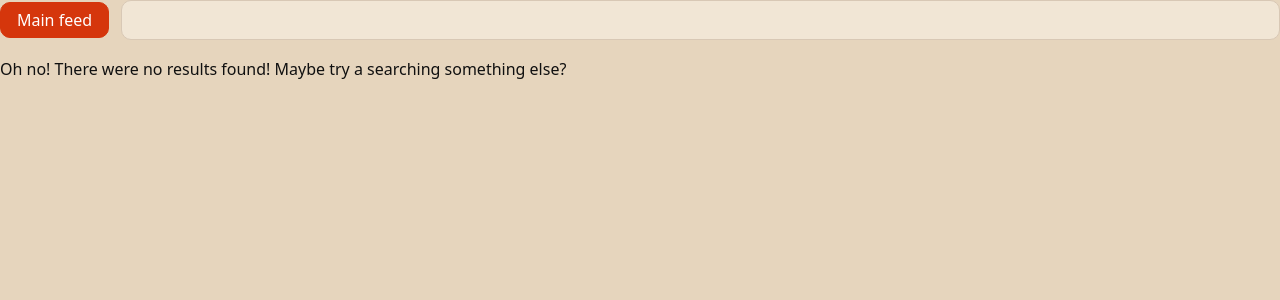
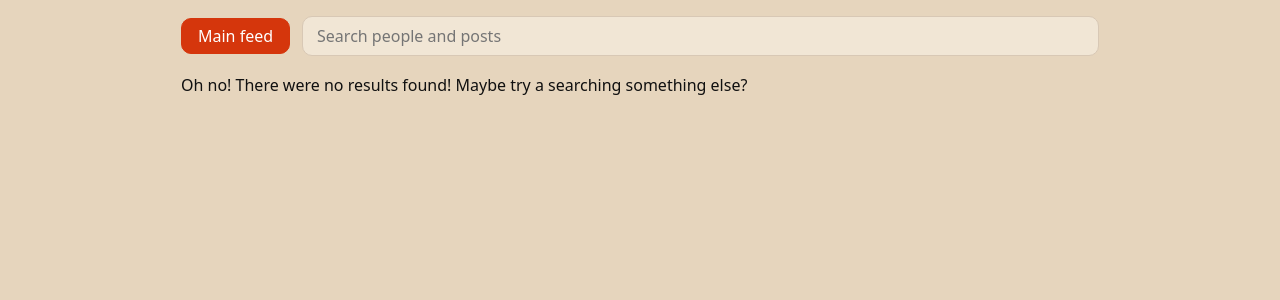
Before and after one commit to CSCI-5117-F26/developing-the-interactive-web-project-1-group-9, a Flask app: template src/developing_the_interactive_web_project_1_group_9/templates/search.html in a window 1280 px wide. Shown: the top 300 px of the page. Run offline with Flask 3, Linux system fonts and the light colour scheme; the template is opened without the code that fills it, so the values that code supplies are empty; some libraries are stand-ins or nearby versions.

Commit message:
Add files via upload

```diff
--- a/src/developing_the_interactive_web_project_1_group_9/templates/search.html
+++ b/src/developing_the_interactive_web_project_1_group_9/templates/search.html
@@ -3,18 +3,19 @@
 {% block title %}Search{% endblock %}
 
 {% block content %}
-<main>
-<div class="search-page">
+
+<div class="page feed">
     <!-- Header -->
      <header class="topbar">
         <a href="/feeds" class="btn btn-primary">Main feed</a>
 
         <form class="pure-form" role="search" action={{url_for('search')}} method="POST">
-            <input class="search" type="search" name="search" value={{search_term}}>
+            <input class="search" type="search" name="search" placeholder="Search people and posts">
             <button type="submit" style="display: none;"></button>
         </form>
     </header>
     <!-- Body -->
+    <main>
     {% if search_results | length == 0 %}
         <p>Oh no! There were no results found! Maybe try a searching something else?</p>
     {% elif profile %}
@@ -95,7 +96,7 @@
           {% endfor %}
         </section>
     {% endif %}
+    </main>
 </div>
-</main>
 
 {% endblock %}
```
